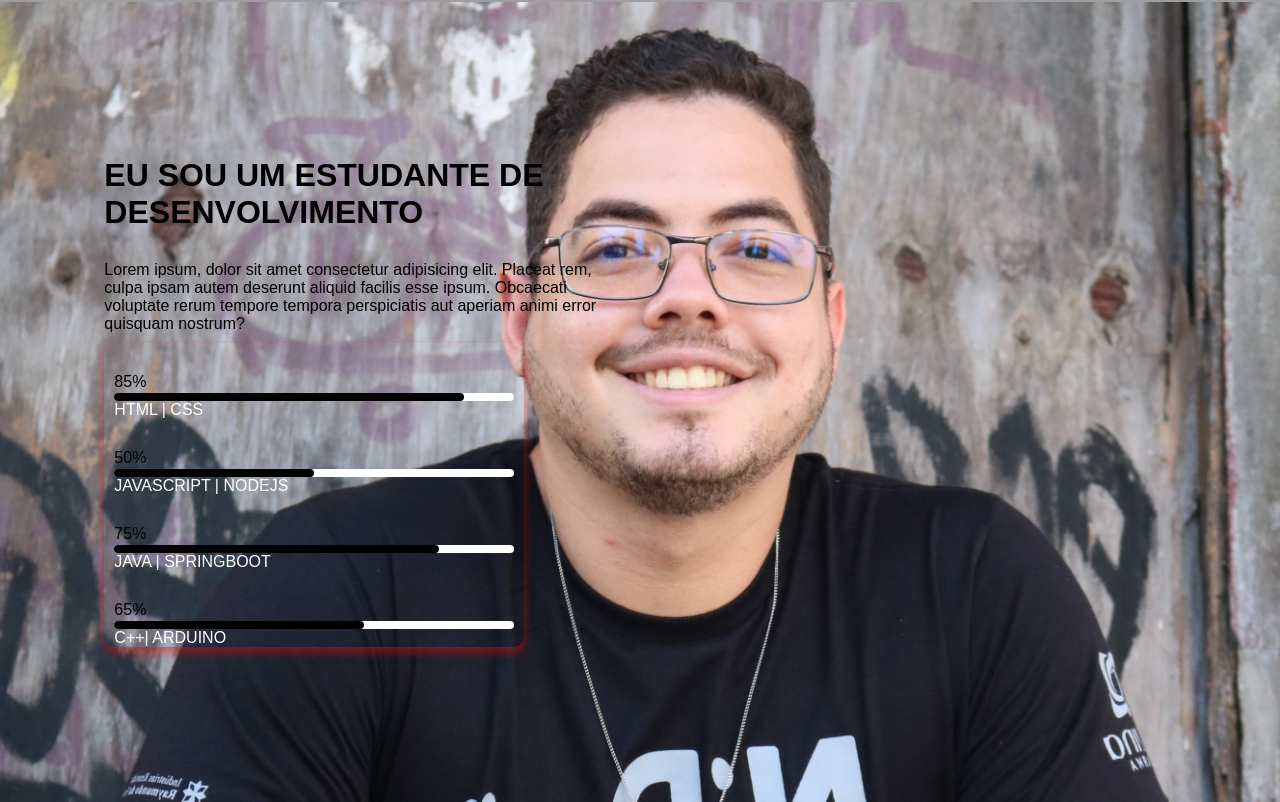
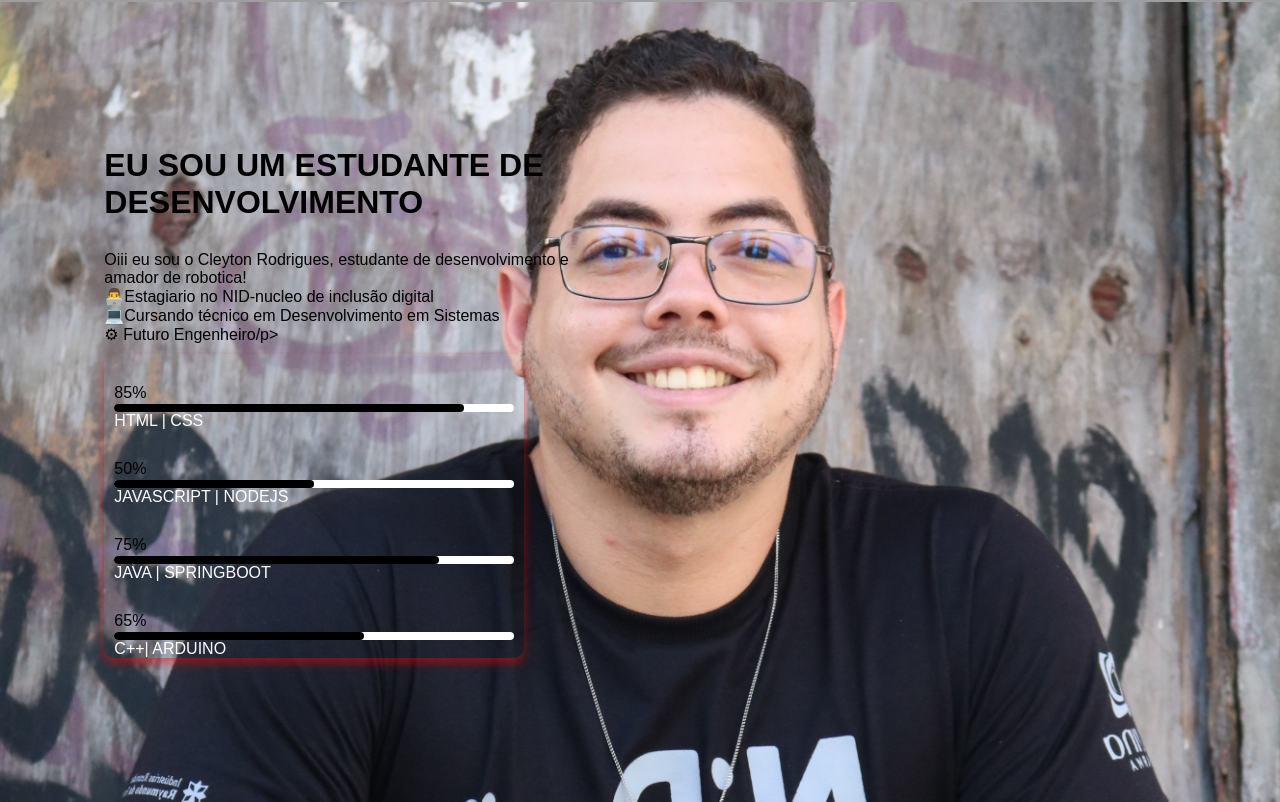
Before and after one commit to cleytonsilvadev/portifolio, a plain HTML site: page index.html in a window 1280 px wide. Shown: the part 798-1600 px from the top of the page. Drawn offline with nearby package versions, Linux system fonts and the light colour scheme; grey boxes are pictures that could not be loaded.

Commit message:
paragrafo
modificação de texto

```diff
--- a/index.html
+++ b/index.html
@@ -54,9 +54,10 @@
         <div class="container">
             <div class="title">
                 <h1>Eu sou um estudante de desenvolvimento</h1>
-                <p>Lorem ipsum, dolor sit amet consectetur adipisicing elit. Placeat rem, culpa ipsam autem deserunt
-                    aliquid facilis esse ipsum. Obcaecati voluptate rerum tempore tempora perspiciatis aut aperiam animi
-                    error quisquam nostrum?</p>
+                <p>Oiii eu sou o Cleyton Rodrigues, estudante de desenvolvimento e amador de robotica! <br>
+                    👨‍💻Estagiario no NID-nucleo de inclusão digital <br>
+                    💻Cursando técnico em Desenvolvimento em Sistemas <br>
+                    ⚙ Futuro Engenheiro/p>
                 <div class="box-title">
 
                     <p>85%</p>
```
